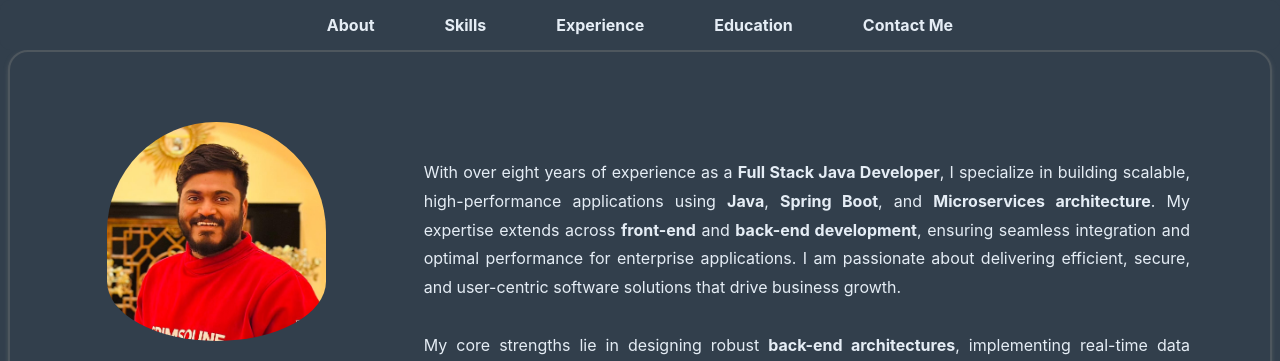
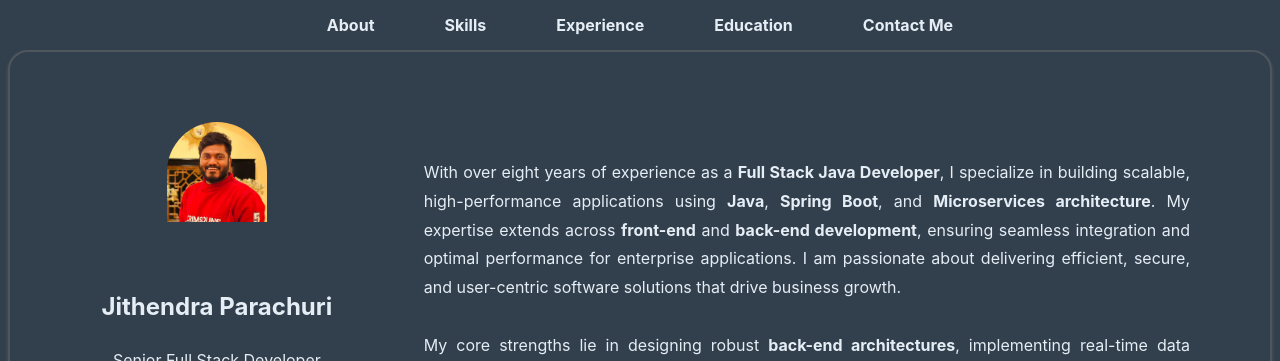
Before and after one commit to JithendraParachuri07/Portfolio, a plain HTML site: page index.html in a window 1280 px wide. Shown: the top 361 px of the page. Drawn offline with Linux system fonts and the light colour scheme.

Commit message:
Update styles.css

```diff
--- a/styles.css
+++ b/styles.css
@@ -88,7 +88,8 @@ body {
 
 .profile img  {
     display: flex;
-    width: 80%;
+    width: 100px;
+    height: 100px;
     margin: 0 auto;
     border-radius: 350px;
     padding-bottom: 50px;
```
